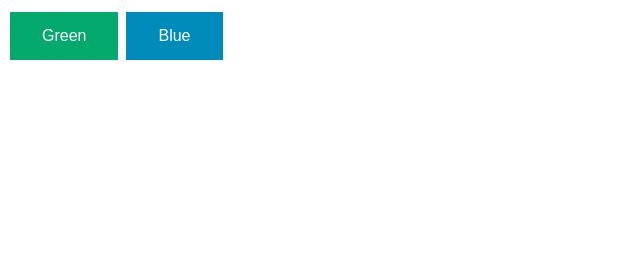
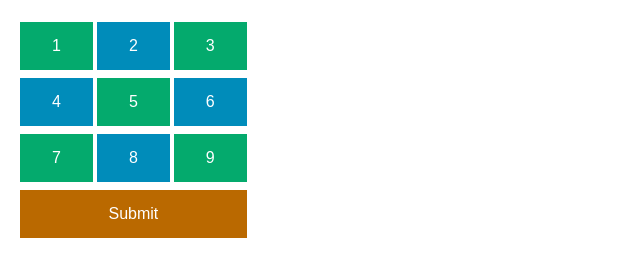
Before and after one commit to xvojta/gymTi-proj1, a plain HTML site: page index.html in a window 1280 px wide. Shown: the whole page, without its empty margins (0-640 px from the left). Drawn offline with Linux system fonts and the light colour scheme.

Commit message:
Counts numbers

```diff
--- a/index.html
+++ b/index.html
@@ -18,15 +18,39 @@
   background-color: black;
 }
 
+.grid {
+    display: grid;
+    grid-template-columns: auto auto auto;
+    padding: 10px;
+    width: 200px;
+}
+
 .button1 {background-color: #04AA6D;} /* Green */
 .button2 {background-color: #008CBA;} /* Blue */
+
+.buttonLast {
+    background-color: #ba6900;
+    grid-column-start: 1;
+    grid-column-end: 4;
+}
 </style>
 </head>
 <body>
 
     <script src="test.js"></script>
-<button class="button button1", onclick="test(true)">Green</button>
-<button class="button button2", onclick="test(false)">Blue</button>
+
+    <div class="grid">
+        <button class="button button1", onclick="test(1)">1</button>
+        <button class="button button2", onclick="test(2)">2</button>
+        <button class="button button1", onclick="test(3)">3</button>
+        <button class="button button2", onclick="test(4)">4</button>
+        <button class="button button1", onclick="test(5)">5</button>
+        <button class="button button2", onclick="test(6)">6</button>
+        <button class="button button1", onclick="test(7)">7</button>
+        <button class="button button2", onclick="test(8)">8</button>
+        <button class="button button1", onclick="test(9)">9</button>
+        <button class="button buttonLast", onclick="getValue()">Submit</button>
+    </div>
 
 </body>
 </html>
--- a/test.js
+++ b/test.js
@@ -1,11 +1,11 @@
-function test(green)
+var value = 0;
+
+function test(number)
 {
-    if(green)
-    {
-        alert("Green");
-    }
-    else
-    {
-        alert("Blue");
-    }
+    value += number;
 }
+
+function getValue()
+{
+    alert(value);
+}
```
